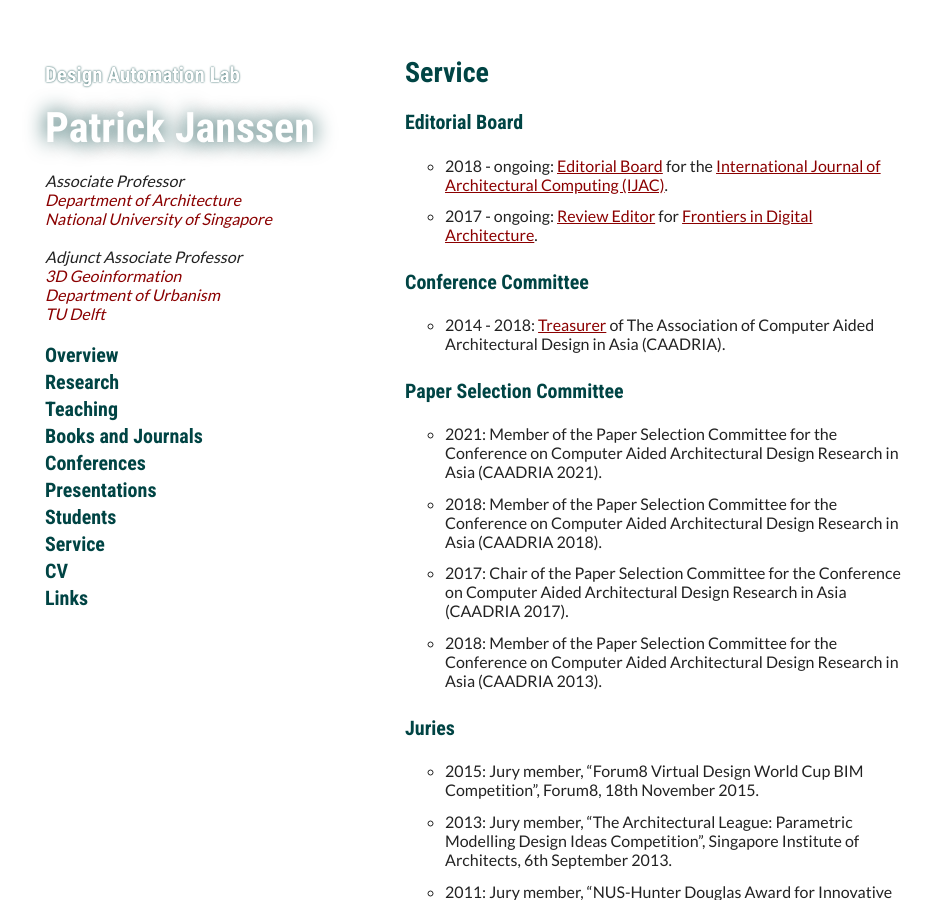
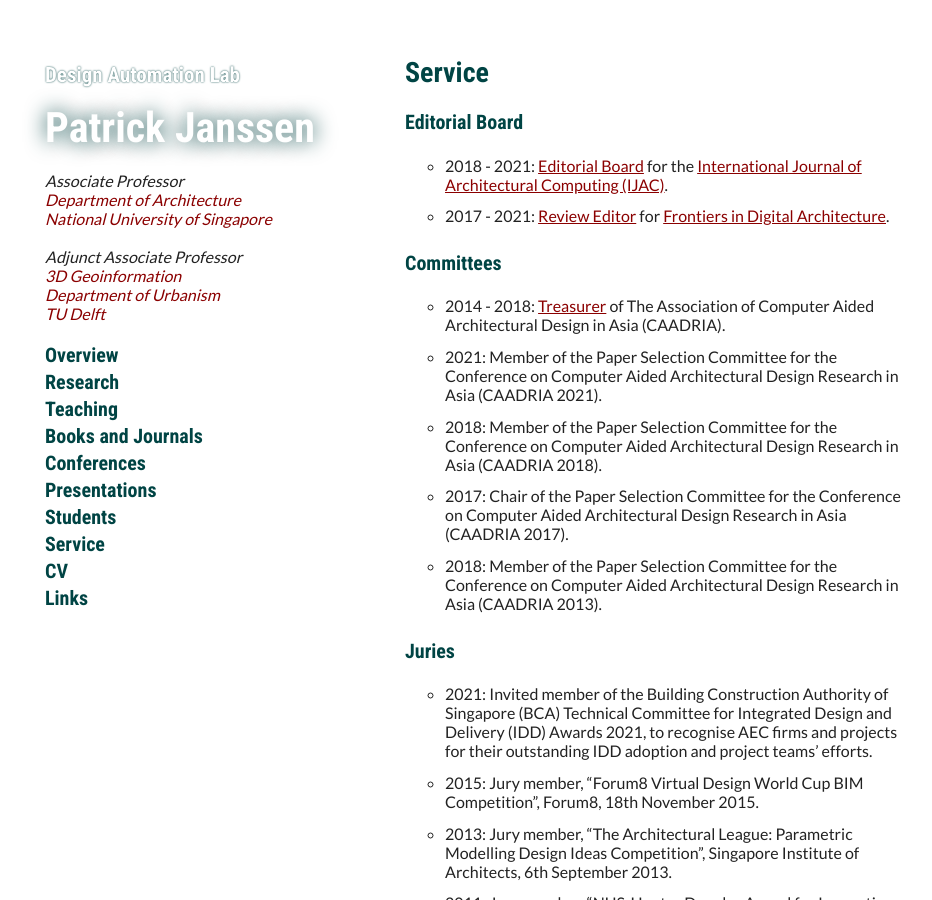
Before and after one commit to phtj/patrick-janssen, a Jekyll site: the page built from pages/service.md, in a window 1280 px wide and 900 px high. Shown: the whole window, without its empty margins (165-1097 px from the left). Built offline with Jekyll 4.4.1, drawn with Linux system fonts in a browser that asks for light colours; our own code applies the rules of GitHub Pages for plain Markdown files; a script that is not in the unit is left out.

Commit message:
update nokogiri

```diff
--- a/pages/service.md
+++ b/pages/service.md
@@ -5,70 +5,117 @@
 
 ## Editorial Board
 
-- 2018 - ongoing: [Editorial Board](https://uk.sagepub.com/en-gb/asi/international-journal-of-architectural-computing/journal202464#editorial-board) for the [International Journal of Architectural Computing (IJAC)](http://www.architecturalcomputing.org/).
-- 2017 - ongoing: [Review Editor](https://loop.frontiersin.org/people/236732/overview) for [Frontiers in Digital Architecture](https://www.frontiersin.org/journals/digital-humanities/sections/digital-architecture).
+- 2018 - 2021: [Editorial Board](https://uk.sagepub.com/en-gb/asi/international-journal-of-architectural-computing/journal202464#editorial-board) for the [International Journal of Architectural Computing (IJAC)](http://www.architecturalcomputing.org/).
+- 2017 - 2021: [Review Editor](https://loop.frontiersin.org/people/236732/overview) for [Frontiers in Digital Architecture](https://www.frontiersin.org/journals/digital-humanities/sections/digital-architecture).
 
-## Conference Committee
+## Committees
 
-- 2014 - 2018: [Treasurer](http://caadria.org/org/officers.html) of The Association of Computer Aided Architectural Design in Asia (CAADRIA).
-
-## Paper Selection Committee
-
-- 2021: Member of the Paper Selection Committee for the Conference on Computer Aided Architectural Design Research in Asia (CAADRIA 2021).
-- 2018: Member of the Paper Selection Committee for the Conference on Computer Aided Architectural Design Research in Asia (CAADRIA 2018).
-- 2017: Chair of the Paper Selection Committee for the Conference on Computer Aided Architectural Design Research in Asia (CAADRIA 2017).
-- 2018: Member of the Paper Selection Committee for the Conference on Computer Aided Architectural Design Research in Asia (CAADRIA 2013).
+- 2014 - 2018: [Treasurer](http://caadria.org/org/officers.html) of The Association of Computer
+  Aided Architectural Design in Asia (CAADRIA).
+- 2021: Member of the Paper Selection Committee for the Conference on Computer Aided Architectural
+  Design Research in Asia (CAADRIA 2021).
+- 2018: Member of the Paper Selection Committee for the Conference on Computer Aided Architectural
+  Design Research in Asia (CAADRIA 2018).
+- 2017: Chair of the Paper Selection Committee for the Conference on Computer Aided Architectural
+  Design Research in Asia (CAADRIA 2017).
+- 2018: Member of the Paper Selection Committee for the Conference on Computer Aided Architectural
+  Design Research in Asia (CAADRIA 2013).
 
 ## Juries
 
+- 2021: Invited member of the Building Construction Authority of Singapore (BCA) Technical Committee
+  for Integrated Design and Delivery (IDD) Awards 2021, to recognise AEC firms and projects for
+  their outstanding IDD adoption and project teams’ efforts.
 - 2015: Jury member, “Forum8 Virtual Design World Cup BIM Competition”, Forum8, 18th November 2015.
-- 2013: Jury member, “The Architectural League: Parametric Modelling Design Ideas Competition”, Singapore Institute of Architects, 6th September 2013.
-- 2011: Jury member, “NUS-Hunter Douglas Award for Innovative Use of Technology in Architecture”. Hunter Douglas, Singapore, 14th October 2011.
+- 2013: Jury member, “The Architectural League: Parametric Modelling Design Ideas Competition”,
+  Singapore Institute of Architects, 6th September 2013.
+- 2011: Jury member, “NUS-Hunter Douglas Award for Innovative Use of Technology in Architecture”.
+  Hunter Douglas, Singapore, 14th October 2011.
 
 ## Service as Reviewer
 
 - 2016 – ongoing: Reviewer for Journal, Design Studies, Elsevier.
-- 2016 – ongoing: Reviewer for Conference, International Conference - The Symposium on Simulation for Architecture and Urban Design (SimAUD 2016).
-- 2015 – ongoing: Reviewer for Conference, International Conference on Education and Research in Computer Aided Architectural Design in Europe (eCAADe 2015).
-- 2015 – ongoing: Reviewer for Conference, International Conference on Advanced Engineering Computing and Applications in Sciences (ADVCOMP 2015).
+- 2016 – ongoing: Reviewer for Conference, International Conference - The Symposium on Simulation
+  for Architecture and Urban Design (SimAUD 2016).
+- 2015 – ongoing: Reviewer for Conference, International Conference on Education and Research in
+  Computer Aided Architectural Design in Europe (eCAADe 2015).
+- 2015 – ongoing: Reviewer for Conference, International Conference on Advanced Engineering
+  Computing and Applications in Sciences (ADVCOMP 2015).
 - 2014 – ongoing: Reviewer for Journal, Architectural Science Review, Taylor&Francis.
-- 2014 – ongoing: Reviewer for Journal, Artificial Intelligence for Engineering Design, Analysis and Manufacturing (AIEDAM), Cambridge University Press.
+- 2014 – ongoing: Reviewer for Journal, Artificial Intelligence for Engineering Design, Analysis and
+  Manufacturing (AIEDAM), Cambridge University Press.
 - 2014 – ongoing: Reviewer for Journal, Automation in Construction (AutoCon), Elsevier.
-- 2014 – ongoing: Reviewer for Conference, International Conference on Computational Intelligence in Music, Sound, Art and Design (EvoMUSART 2014).
-- 2012 – ongoing: Reviewer for Journal, International Journal of Architectural Computing (IJAC), SAGE Publications.
-- 2008 – ongoing: Reviewer for Conference, International Conference on Computer Aided Architectural Design Research in Asia (CAADRIA 2008).
+- 2014 – ongoing: Reviewer for Conference, International Conference on Computational Intelligence in
+  Music, Sound, Art and Design (EvoMUSART 2014).
+- 2012 – ongoing: Reviewer for Journal, International Journal of Architectural Computing (IJAC),
+  SAGE Publications.
+- 2008 – ongoing: Reviewer for Conference, International Conference on Computer Aided Architectural
+  Design Research in Asia (CAADRIA 2008).
 
 ## Service as Examiner
 
-- 2021: Chen Jielin, Towards Architectural Design Space Interpretation: A New Paradigm of Architectural Generative Design, PhD Qualifying Exam, National University of Singapore (NUS), November 2021.
-- 2019: Daniel Kuai Yu, Parametric Infrastructure Planning via Artificial Organic Simulations through
-Topographical Analysis, MPhil Thesis, The University of New South Wales, April 2019.
-- 2018: Robert Doe, Integration of COmputational Design Tools in The Design and Production of Prefabricated Homes, PhD Thesis, The University of Sydney, January 2018.
-- 2017: Liu Yuezhong, Data Mining For Performance Simulation to Support Urban Design, PhD Qualifying Exam, National University of Singapore (NUS), January 2017.
-- 2016: Ruwan Amila Fernando, Representations for evolutionary design modelling, PhD Thesis, Queensland University of Technology (QUT), August 2013.
-- 2015: Liu Yuezhong, Integrate Simulation and Requisite Data Technologies in Urban Prototyping, PhD Qualifying Exam, National University of Singapore (NUS), March  2015.
-- 2014 – 2015 Nguyen Thi Lan Truc, Theoretical Model of Mediated Shared Space For Supporting Informal Interaction at a Distance, PhD Thesis, National University of Singapore (NUS), January 2015.
-- 2014: Muhammad Yazid Bin Ninsalam, Modelling Reality for Design - A Framework for Integrating Reality Captured Site Survey Information for Landscape Architecture Design, PhD Qualifying Exam, National University of Singapore (NUS), December 2014.
-- 2014: Benjamin Coorey, A Generative Parametric Performance Design System for Spatial Configurations, PhD Thesis, University of Technology Sydney (UTS), March 2014.
-- 2013: Ruwan Amila Fernando, Representations for evolutionary design modelling, PhD Thesis, Queensland University of Technology (QUT), August 2013.
+- 2021: Chen Jielin, Towards Architectural Design Space Interpretation: A New Paradigm of
+  Architectural Generative Design, PhD Qualifying Exam, National University of Singapore (NUS),
+  November 2021.
+- 2019: Daniel Kuai Yu, Parametric Infrastructure Planning via Artificial Organic Simulations
+  through Topographical Analysis, MPhil Thesis, The University of New South Wales, April 2019.
+- 2018: Robert Doe, Integration of COmputational Design Tools in The Design and Production of
+  Prefabricated Homes, PhD Thesis, The University of Sydney, January 2018.
+- 2017: Liu Yuezhong, Data Mining For Performance Simulation to Support Urban Design, PhD Qualifying
+  Exam, National University of Singapore (NUS), January 2017.
+- 2016: Ruwan Amila Fernando, Representations for evolutionary design modelling, PhD Thesis,
+  Queensland University of Technology (QUT), August 2013.
+- 2015: Liu Yuezhong, Integrate Simulation and Requisite Data Technologies in Urban Prototyping, PhD
+  Qualifying Exam, National University of Singapore (NUS), March  2015.
+- 2014 – 2015 Nguyen Thi Lan Truc, Theoretical Model of Mediated Shared Space For Supporting
+  Informal Interaction at a Distance, PhD Thesis, National University of Singapore (NUS), January
+  2015.
+- 2014: Muhammad Yazid Bin Ninsalam, Modelling Reality for Design - A Framework for Integrating
+  Reality Captured Site Survey Information for Landscape Architecture Design, PhD Qualifying Exam,
+  National University of Singapore (NUS), December 2014.
+- 2014: Benjamin Coorey, A Generative Parametric Performance Design System for Spatial
+  Configurations, PhD Thesis, University of Technology Sydney (UTS), March 2014.
+- 2013: Ruwan Amila Fernando, Representations for evolutionary design modelling, PhD Thesis,
+  Queensland University of Technology (QUT), August 2013.
 
 ## Service as Conference Session Chair
 
-- 2021: Janssen, P. (2021). Session Chair at the 26th Annual Conference on Computer-Aided Architecture Design Research in Asia (CAADRIA 2018).
-- 2018: Janssen, P. (2018). Session Chair at the 23rd Annual Conference on Computer-Aided Architecture Design Research in Asia (CAADRIA 2018), Session 6C - Adaptive Materials and Kinetic Architecture, 19th May 2018, Beijing, China.
-- 2016: Janssen, P. (2016). Session Chair at the 21st Annual Conference on Computer-Aided Architecture Design Research in Asia (CAADRIA 2016), Session 3A: Computational Design Analysis, 24th August 2016, Melbourne, Australia.
-- 2016: Janssen, P. (2016). Session Chair at the 34th Annual Conference on Education and Research in Computer Aided Architectural Design in Europe (eCAADe 2016), Session C2: DESIGN TOOLS \| Evaluations, 31st March 2016, Oulu, Finland.
-- 2015: Janssen, P., (2015). Session Chair at the 20th Annual Conference on Computer-Aided Architecture Design Research in Asia (CAADRIA 2015), Session 2A: Design Generation, 22nd May 2015, Daegu, South Korea.
-- 2015: Janssen, P. (2015). Session Chair at the 33rd Annual Conference on Education and Research in Computer Aided Architectural Design in Europe (eCAADe 2015), B9: Design Tools Applied, 18th September 2015, Vienna, Austria.
-- 2014: Janssen, P. (2014). Session Chair at the 6th International Conference on Design Computing and Cognition (DCC’14), Session 4: Design Processes 1, 24th June 2014, London, UK.
-- 2014: Janssen, P. (2014). Session Chair at the 19th Annual Conference on Computer-Aided Architecture Design Research in Asia (CAADRIA 2014), Session 1A: Shape Studies, 14th May 2014, Kyoto, Japan.
-- 2013: Janssen, P. (2013). Session Chair at the 32nd Annual Conference on Education and Research in Computer Aided Architectural Design in Europe (eCAADe 2013), Session 3B: Algorithmic Design Generation, 18th September 2013, Delft, The Netherlands.
-- 2013: Janssen, P. (2013). Session Chair at the 18th Annual Conference on Computer-Aided Architecture Design Research in Asia (CAADRIA 2013), Keynote: Architectural Engineering / Engineering Architecture at Gardens by the Bay, 16th May 2013, Singapore.
-- 2008: Janssen, P. (2008). Session Chair at the Great Asian Streets Symposium 5 (GASS5), Session 02: Sustainability, 5th December 2008, Singapore.
+- 2021: Janssen, P. (2021). Session Chair at the 26th Annual Conference on Computer-Aided
+  Architecture Design Research in Asia (CAADRIA 2018).
+- 2018: Janssen, P. (2018). Session Chair at the 23rd Annual Conference on Computer-Aided
+  Architecture Design Research in Asia (CAADRIA 2018), Session 6C - Adaptive Materials and Kinetic
+  Architecture, 19th May 2018, Beijing, China.
+- 2016: Janssen, P. (2016). Session Chair at the 21st Annual Conference on Computer-Aided
+  Architecture Design Research in Asia (CAADRIA 2016), Session 3A: Computational Design Analysis,
+  24th August 2016, Melbourne, Australia.
+- 2016: Janssen, P. (2016). Session Chair at the 34th Annual Conference on Education and Research in
+  Computer Aided Architectural Design in Europe (eCAADe 2016), Session C2: DESIGN TOOLS \|
+  Evaluations, 31st March 2016, Oulu, Finland.
+- 2015: Janssen, P., (2015). Session Chair at the 20th Annual Conference on Computer-Aided
+  Architecture Design Research in Asia (CAADRIA 2015), Session 2A: Design Generation, 22nd May 2015,
+  Daegu, South Korea.
+- 2015: Janssen, P. (2015). Session Chair at the 33rd Annual Conference on Education and Research in
+  Computer Aided Architectural Design in Europe (eCAADe 2015), B9: Design Tools Applied, 18th
+  September 2015, Vienna, Austria.
+- 2014: Janssen, P. (2014). Session Chair at the 6th International Conference on Design Computing
+  and Cognition (DCC’14), Session 4: Design Processes 1, 24th June 2014, London, UK.
+- 2014: Janssen, P. (2014). Session Chair at the 19th Annual Conference on Computer-Aided
+  Architecture Design Research in Asia (CAADRIA 2014), Session 1A: Shape Studies, 14th May 2014,
+  Kyoto, Japan.
+- 2013: Janssen, P. (2013). Session Chair at the 32nd Annual Conference on Education and Research in
+  Computer Aided Architectural Design in Europe (eCAADe 2013), Session 3B: Algorithmic Design
+  Generation, 18th September 2013, Delft, The Netherlands.
+- 2013: Janssen, P. (2013). Session Chair at the 18th Annual Conference on Computer-Aided
+  Architecture Design Research in Asia (CAADRIA 2013), Keynote: Architectural Engineering /
+  Engineering Architecture at Gardens by the Bay, 16th May 2013, Singapore.
+- 2008: Janssen, P. (2008). Session Chair at the Great Asian Streets Symposium 5 (GASS5), Session
+  02: Sustainability, 5th December 2008, Singapore.
 
 ## Others
 
- - 2021: Invited member of the BCA Technical Committee for IDD Awards 2021, to recognise AEC
-firms and projects for their outstanding IDD adoption and project teams’ efforts.
-- 2015 – ongoing: Invited lectures at Building Construction Authority of Singapore (BCA) as part of a seminar series on Parametric BIM.
-- 2015: Organisation Committee and Design Tutor, International Forum on Urbanism (IFoU) Winter School, National University of Singapore, 12-23 January 2013.
+ - 2021: Invited member of the BCA Technical Committee for IDD Awards 2021, to recognise AEC firms
+   and projects for their outstanding IDD adoption and project teams’ efforts.
+- 2015 – ongoing: Invited lectures at Building Construction Authority of Singapore (BCA) as part of
+  a seminar series on Parametric BIM.
+- 2015: Organisation Committee and Design Tutor, International Forum on Urbanism (IFoU) Winter
+  School, National University of Singapore, 12-23 January 2013.
```
Also changed, not shown: _layouts/defaultold.html (deleted, +0 -65 lines), pages/teaching.md (+1 -1 lines).
